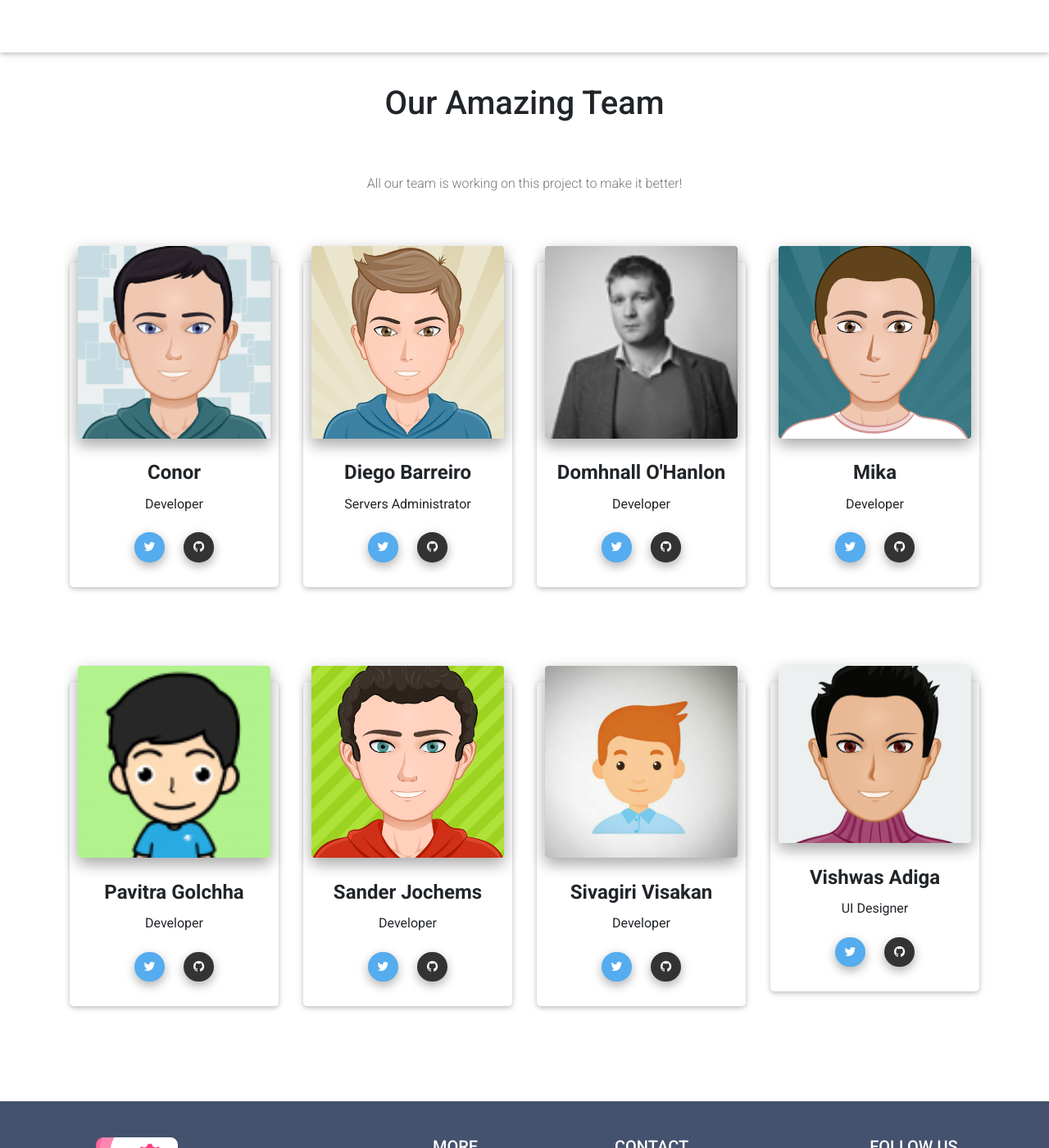
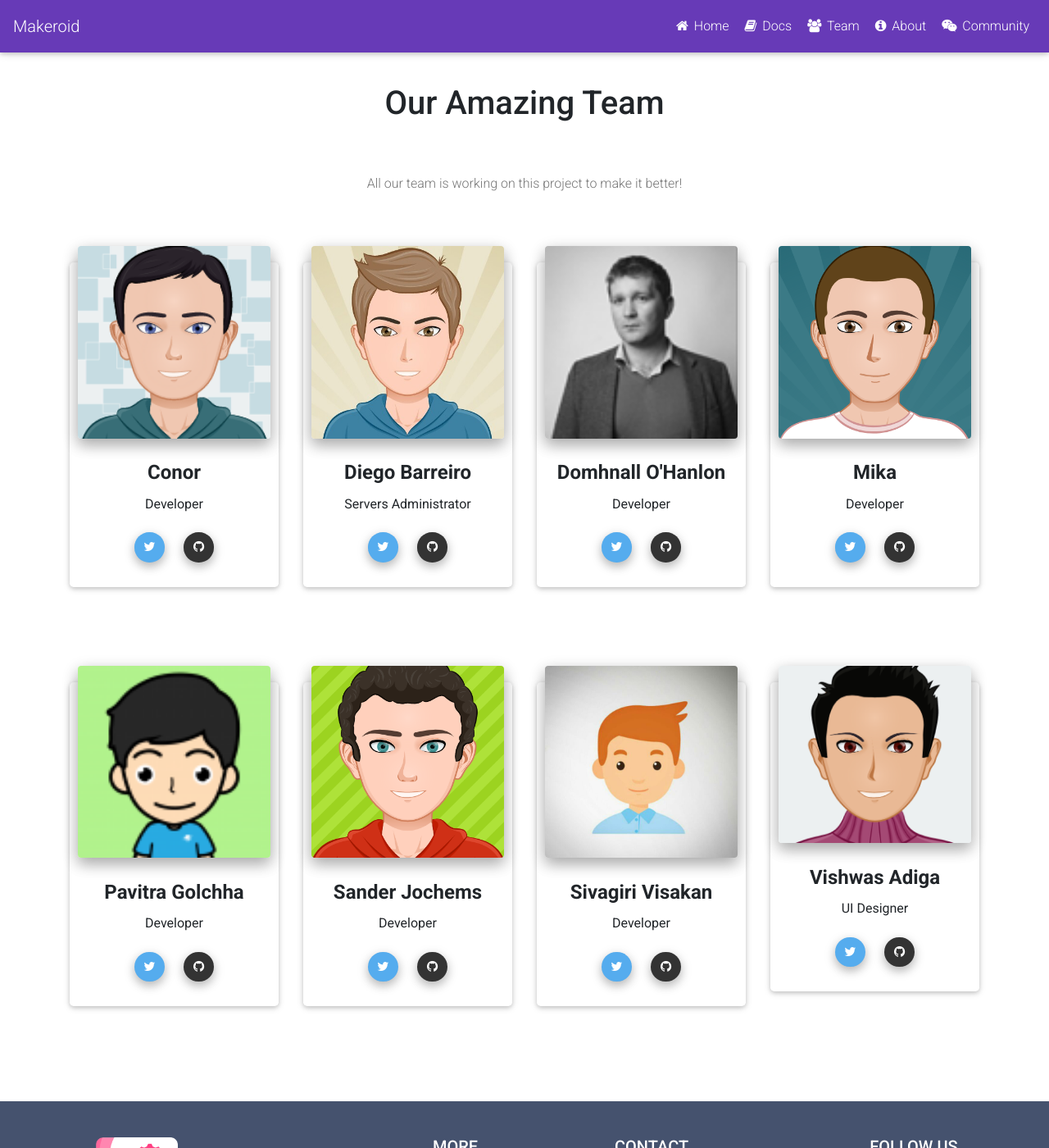
Before and after one commit to Kodular/kodular.github.io, a Jekyll site: the page built from team.html, in a window 1280 px wide and 1400 px high. Shown: the whole window at 82% size. Built offline with Jekyll 4.4.1, drawn with Linux system fonts in a browser that asks for light colours; nearby versions of some CDN libraries; some web fonts are replaced; library files that are not in the unit come from our copies.

Commit message:
Update Navbar colour

```diff
--- a/assets/css/style.css
+++ b/assets/css/style.css
@@ -1,12 +1,12 @@
 .top-nav-collapse {
-	background-color: mediumpurple !important;
+	background-color: #673ab7 !important;
 }
 .navbar:not(.top-nav-collapse) {
-	background: transparent !important;
+	background: #673ab7 !important;
 }
 @media (max-width: 768px) {
 	.navbar:not(.top-nav-collapse) {
-		background: mediumpurple !important;
+		background: #673ab7 !important;
 	}
 }
 @media (max-width: 740px) {
```
